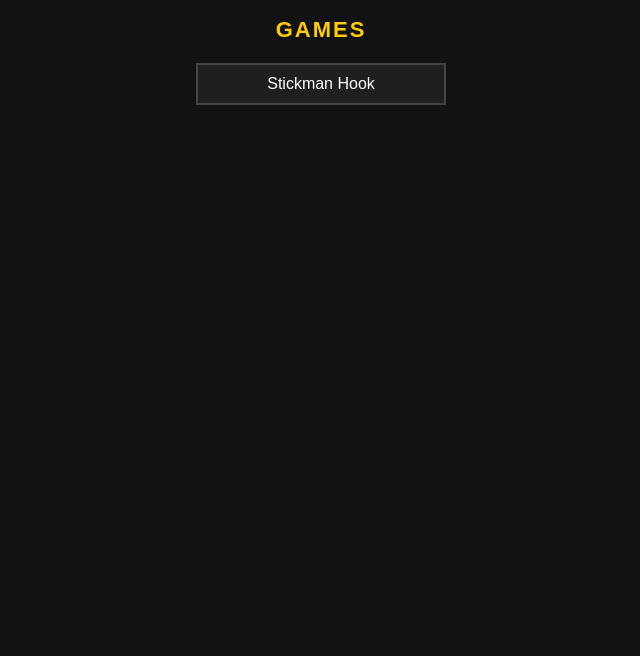
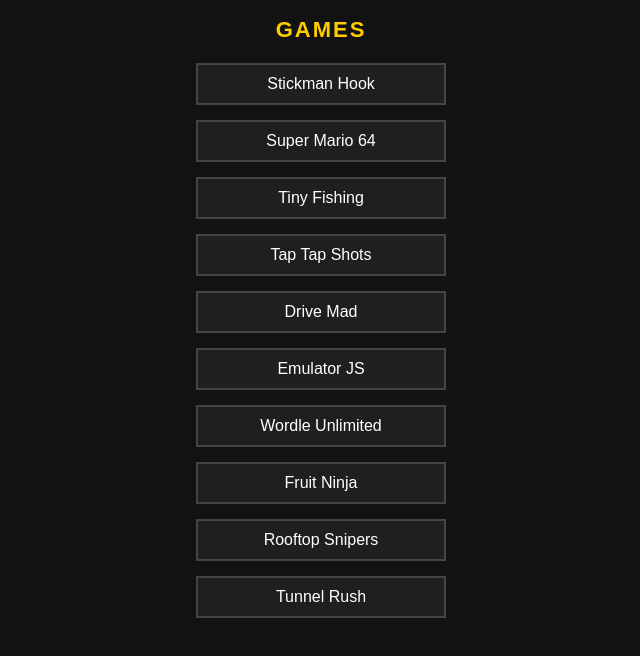
Before and after one commit to ixlmathgg/ixlmathgg-Fortnitebot, a plain HTML site: page index.html in a window 1280 px wide. Shown: the part 60-716 px from the top of the page, without its empty margins (319-959 px from the left). Drawn offline with Linux system fonts and the light colour scheme.

Commit message:
Update index.html

```diff
--- a/index.html
+++ b/index.html
@@ -73,7 +73,15 @@
     <h2>Games</h2>
     <div class="game-list">
         <button onclick="loadGame('https://mathpunch.github.io/kitty/')">Stickman Hook</button>
-        <!-- Other game buttons... -->
+        <button onclick="loadGame('https://mathpunch.github.io/dog/')">Super Mario 64</button>
+        <button onclick="loadGame('https://mathpunch.github.io/bear/')">Tiny Fishing</button>
+        <button onclick="loadGame('https://mathpunch.github.io/snake/')">Tap Tap Shots</button>
+        <button onclick="loadGame('https://mathpunch.github.io/shark/')">Drive Mad</button>
+        <button onclick="loadGame('https://mathpunch.github.io/zebra/')">Emulator JS</button>
+        <button onclick="loadGame('https://mathpunch.github.io/turtle/')">Wordle Unlimited</button>
+        <button onclick="loadGame('https://mathpunch.github.io/doggy/')">Fruit Ninja</button>
+        <button onclick="loadGame('https://mathpunch.github.io/fox/')">Rooftop Snipers</button>
+        <button onclick="loadGame('https://mathpunch.github.io/bat/')">Tunnel Rush</button>
     </div>
 
     <iframe id="game-frame" allowfullscreen></iframe>
@@ -92,18 +100,17 @@
             const iframe = document.getElementById('game-frame');
             if (iframe.requestFullscreen) {
                 iframe.requestFullscreen();
-            } else if (iframe.mozRequestFullScreen) { // Firefox
+            } else if (iframe.mozRequestFullScreen) {
                 iframe.mozRequestFullScreen();
-            } else if (iframe.webkitRequestFullscreen) { // Chrome, Safari, Opera
+            } else if (iframe.webkitRequestFullscreen) {
                 iframe.webkitRequestFullscreen();
-            } else if (iframe.msRequestFullscreen) { // IE/Edge
+            } else if (iframe.msRequestFullscreen) {
                 iframe.msRequestFullscreen();
             }
         }
 
         function handleKeyDown(event) {
             if (!document.fullscreenElement) {
-                // Prevent space bar scrolling when not in fullscreen
                 if (event.code === 'Space') {
                     event.preventDefault();
                 }
```
